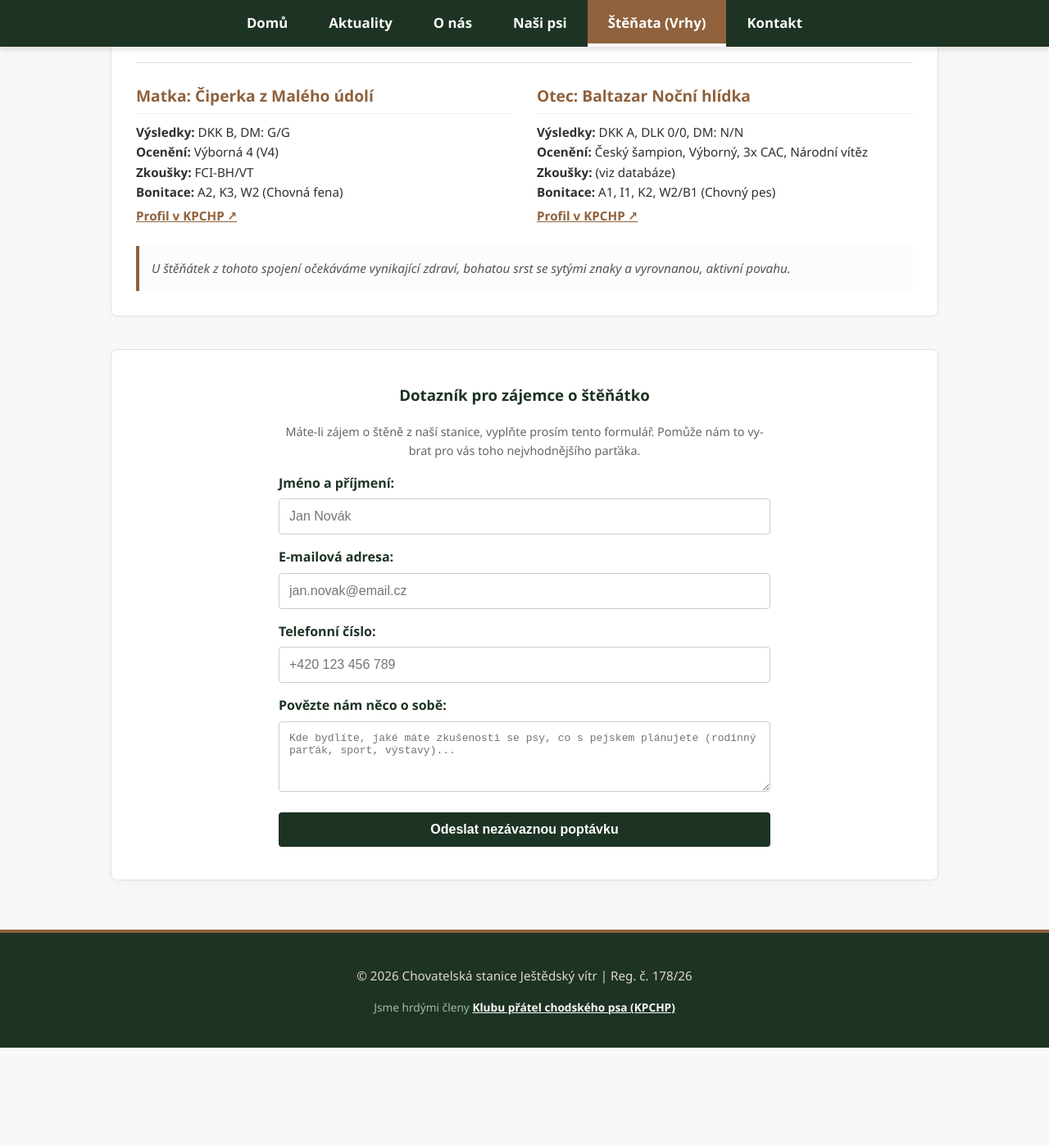
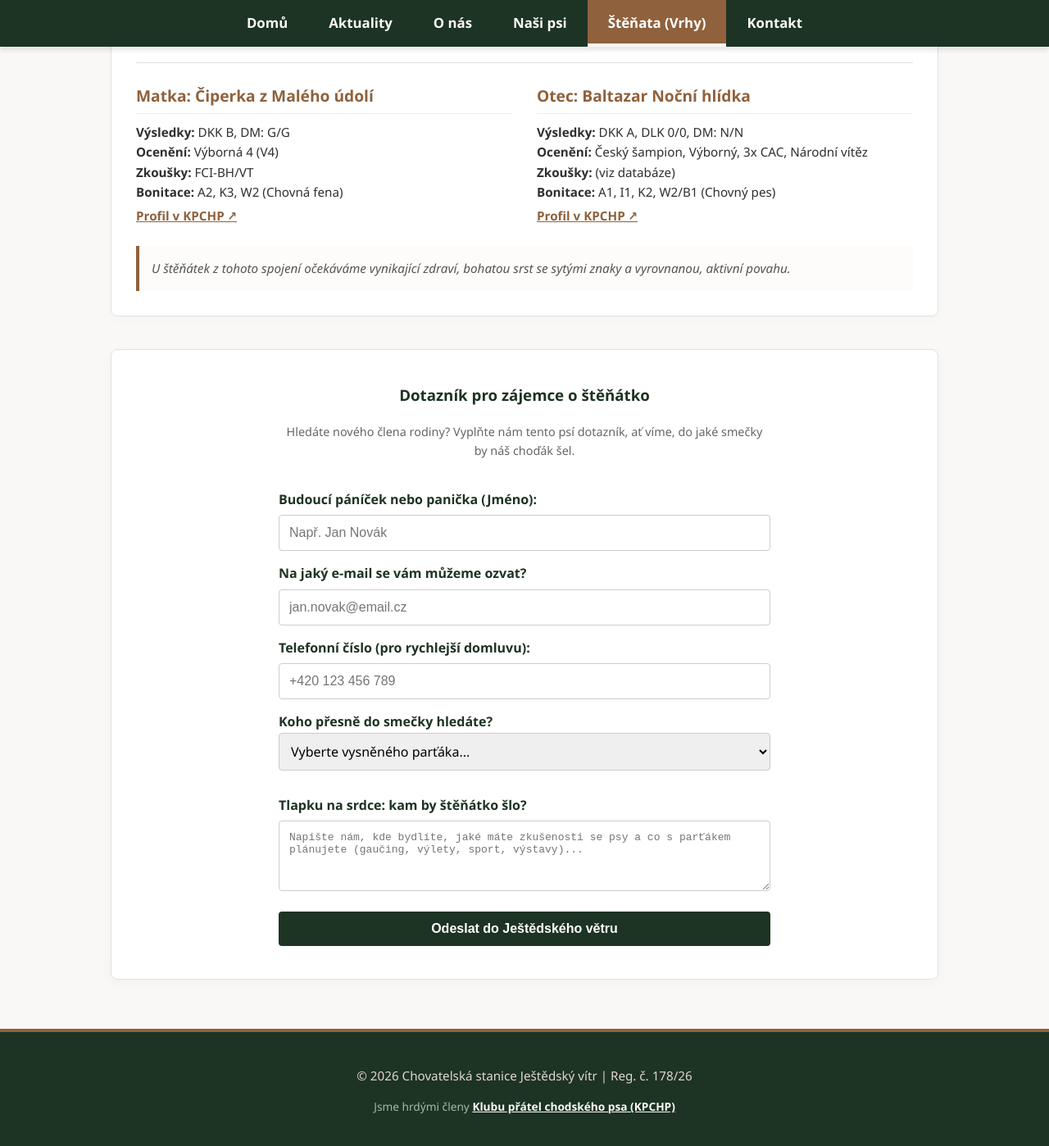
Before and after one commit to Ota-Vr/Jestedsky-vitr, a Jekyll site: the page built from stenata.html, in a window 1280 px wide and 1400 px high, scrolled down 1343 px. Shown: the whole window at 82% size. Built offline with Jekyll 4.4.1, drawn with Linux system fonts in a browser that asks for light colours; a script that is not in the unit is left out; before the commit the page ends 2621 px from its top, so only the background shows below that.

Commit message:
úprava formuláře o štěně

```diff
--- a/stenata.html
+++ b/stenata.html
@@ -69,20 +69,29 @@ title: Štěňata (Vrhy)
     <form action="https://formspree.io/f/mwvdbaro" method="POST">
 
         <h3>Dotazník pro zájemce o štěňátko</h3>
-        <p style="text-align: center; font-size: 0.9em; color: #666; margin: 0;">Máte-li zájem o štěně z naší stanice, vyplňte prosím tento formulář. Pomůže nám to vybrat pro vás toho nejvhodnějšího parťáka.</p>
+        <p style="text-align: center; font-size: 0.9em; color: #666; margin: 0; margin-bottom: 20px;">Hledáte nového člena rodiny? Vyplňte nám tento psí dotazník, ať víme, do jaké smečky by náš choďák šel.</p>
 
-        <label for="name">Jméno a příjmení:</label>
-        <input type="text" id="name" name="name" placeholder="Jan Novák" required>
+        <label for="name">Budoucí páníček nebo panička (Jméno):</label>
+        <input type="text" id="name" name="name" placeholder="Např. Jan Novák" required>
 
-        <label for="email">E-mailová adresa:</label>
+        <label for="email">Na jaký e-mail se vám můžeme ozvat?</label>
         <input type="email" id="email" name="email" placeholder="jan.novak@email.cz" required>
 
-        <label for="phone">Telefonní číslo:</label>
+        <label for="phone">Telefonní číslo (pro rychlejší domluvu):</label>
         <input type="tel" id="phone" name="phone" placeholder="+420 123 456 789">
 
-        <label for="about">Povězte nám něco o sobě:</label>
-        <textarea id="about" name="about" rows="4" placeholder="Kde bydlíte, jaké máte zkušenosti se psy, co s pejskem plánujete (rodinný parťák, sport, výstavy)..." required></textarea>
+        <!-- POLÍČKO S VÝBĚREM POHLAVÍ -->
+        <label for="gender">Koho přesně do smečky hledáte?</label>
+        <select id="gender" name="gender" required style="width: 100%; padding: 10px; margin-bottom: 15px; border: 1px solid #ccc; border-radius: 4px; font-family: inherit; font-size: 1em; box-sizing: border-box;">
+            <option value="" disabled selected>Vyberte vysněného parťáka...</option>
+            <option value="Pes">Psího kluka (pes)</option>
+            <option value="Fena">Psí princeznu (fena)</option>
+            <option value="Záleží na povaze">Je mi to fuk, hlavně ať je to choďák!</option>
+        </select>
 
-        <button type="submit">Odeslat nezávaznou poptávku</button>
+        <label for="about">Tlapku na srdce: kam by štěňátko šlo?</label>
+        <textarea id="about" name="about" rows="4" placeholder="Napište nám, kde bydlíte, jaké máte zkušenosti se psy a co s parťákem plánujete (gaučing, výlety, sport, výstavy)..." required></textarea>
+
+        <button type="submit">Odeslat do Ještědského větru</button>
     </form>
 </div>
```
